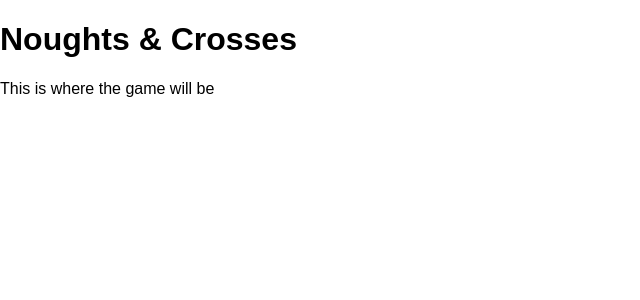
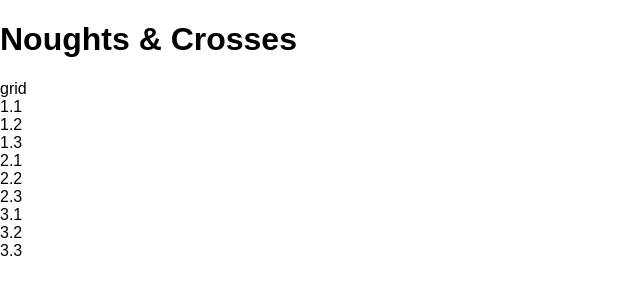
Before and after one commit to miguelmoreba/tic-tac-toe, a React (Create React App) app: page / in a window 1280 px wide. Shown: the top 300 px of the page, without its empty margins (0-640 px from the left). Built offline with nearby package versions, Linux system fonts and the light colour scheme.

Commit message:
Added grid

```diff
--- a/src/components/GameGrid.jsx
+++ b/src/components/GameGrid.jsx
@@ -0,0 +1,15 @@
+import React from 'react';
+import GridElements from './GridElements.jsx';
+
+class GameGrid extends React.Component {
+  render(){
+    return(
+      <div id="game-grid">
+        grid
+        <GridElements/>
+      </div>
+    )
+  }
+}
+
+export default GameGrid;
--- /dev/null
+++ b/src/components/GridElements.jsx
@@ -0,0 +1,22 @@
+import React from 'react';
+
+class GridElements extends React.Component {
+
+  render() {
+    return (
+      <div>
+        <div id="1.1" className="cell">1.1</div>
+        <div id="1.2" className="cell">1.2</div>
+        <div id="1.3" className="cell">1.3</div>
+        <div id="2.1" className="cell">2.1</div>
+        <div id="2.2" className="cell">2.2</div>
+        <div id="2.3" className="cell">2.3</div>
+        <div id="3.1" className="cell">3.1</div>
+        <div id="3.2" className="cell">3.2</div>
+        <div id="3.3" className="cell">3.3</div>
+      </div>
+    )
+  }
+}
+
+export default GridElements;
--- a/src/containers/GameContainer.jsx
+++ b/src/containers/GameContainer.jsx
@@ -1,4 +1,5 @@
 import React from 'react';
+import GameGrid from '../components/GameGrid.jsx';
 
 class GameContainer extends React.Component {
   constructor(props){
@@ -11,7 +12,7 @@ class GameContainer extends React.Component {
   render(){
     return(
       <div>
-        This is where the game will be
+        <GameGrid/>
       </div>
     )
   }
```
Also changed, not shown: src/components/GridElement.jsx (deleted).
